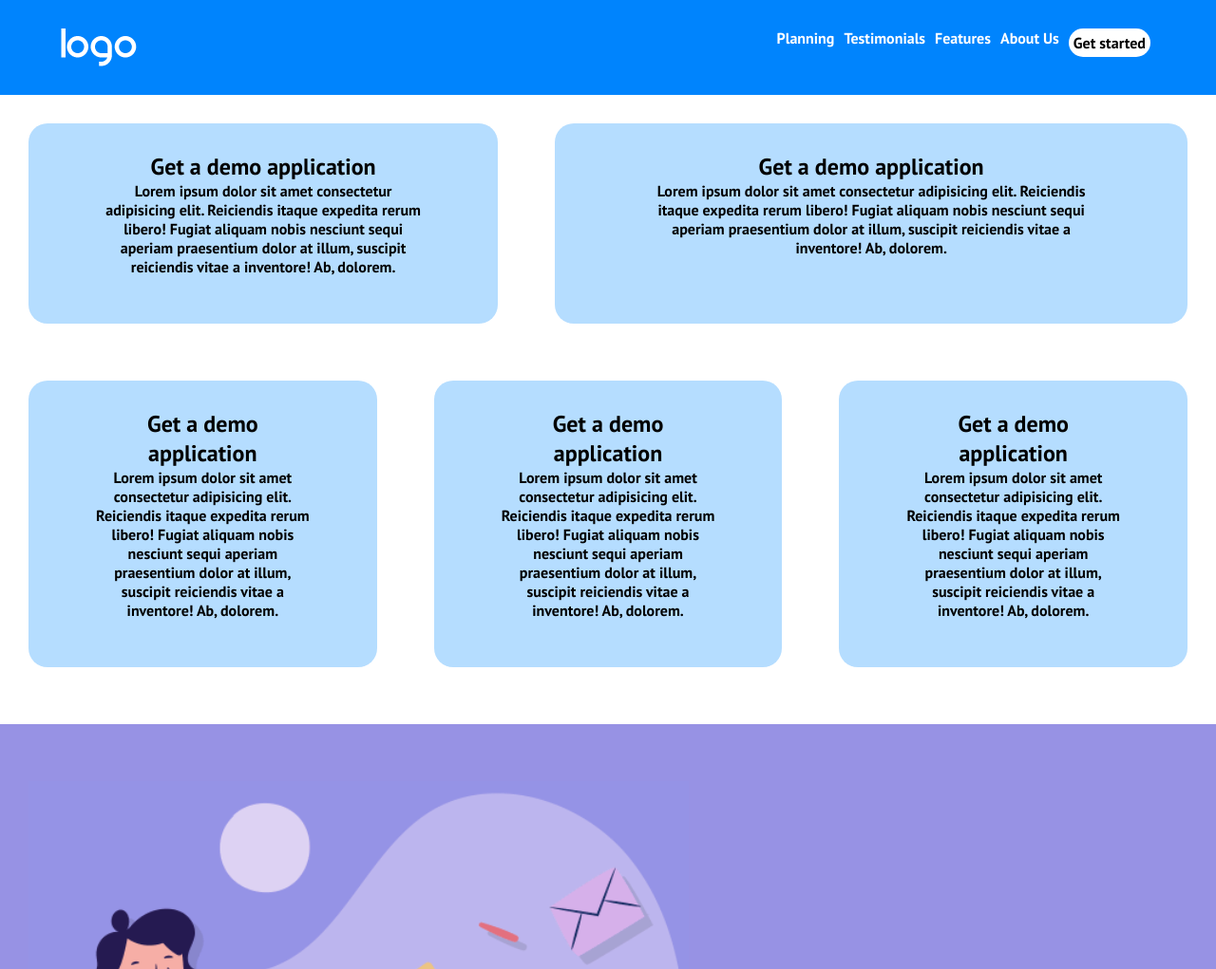
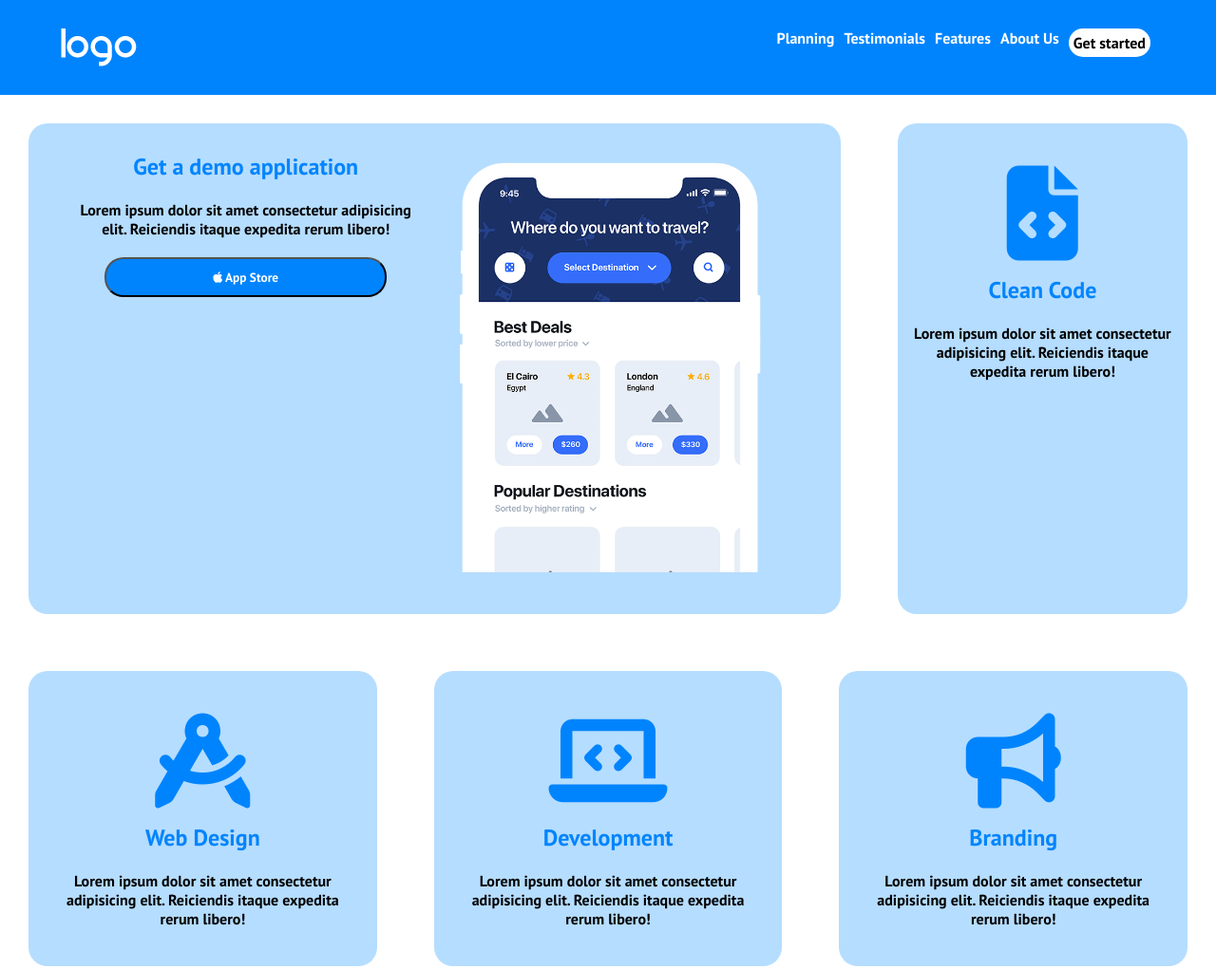
Before and after one commit to FRAALES/htmlcss-responsive-layout, a plain HTML site: page index.html in a window 1280 px wide. Shown: the top 1021 px of the page at 95% size. Drawn offline with Linux system fonts and the light colour scheme.

Commit message:
main developer section FINITO

```diff
--- a/css/file.css
+++ b/css/file.css
@@ -111,18 +111,39 @@ header .container {
 
 
     .col{
-        width: 80%;
+        width: 90%;
         margin: 0 auto 20px;
         text-align: center;
-        padding: 30px;
+        padding: 30px 0 20px;
 
     }
 
+    .h1-dev{
+        color: #0084fd;
+        margin-bottom: 20px;
+    }
 
-/* versione desktop and tablet main
+    #button-apple{
+        color: white;
+        background-color: #0084fd;
+        border-radius: 20px;
+        padding: 10px;
+        margin: 20px 0;
+        width: 80%;
+    }
+
+    .icone-grandi{
+        font-size: 100px;
+        color: #0084fd;
+    }
+
+
+
+/* versione tablet main
     sezione developer */
 
     @media screen and (min-width: 375px) {
+
 
         .row-container{
             display: flex;
@@ -130,21 +151,43 @@ header .container {
         }
 
 
-       .row{
-        display: flex;
-        justify-content: space-between;
-        margin: 30px;
+        .row{
+            display: flex;
+            justify-content: space-between;
+            margin: 30px;
+           }
+
+       #row-large{
+        width: 70%;
        }
 
-       #row-large{
-        width: 90%;
+       #row-narrow{
+        width: 25%;
        }
 
-       #row.narrow{
-        width: 15%;
+
+ }
+
+
+
+
+
+
+    /* versione desktop main
+    sezione developer */
+    @media screen and (min-width: 810px) {
+
+        #col-large{
+            display: flex;
+
        }
 
+
     }
+
+
+
+
 
 
 
--- a/index.html
+++ b/index.html
@@ -61,18 +61,39 @@
                 <div class="row-container">
 
                     <div id="row-large" class="row">
-                        <div class="col">
-                            <h1>Get a demo application</h1>
-                            <p>Lorem ipsum dolor sit amet consectetur adipisicing elit. Reiciendis itaque expedita rerum libero! Fugiat aliquam nobis nesciunt sequi aperiam praesentium dolor at illum, suscipit reiciendis vitae a inventore! Ab, dolorem.
-                            </p>
+                        <div id="col-large" class="col">
+
+                            <div class="col-container">
+                                <h1 class="h1-dev">
+                                    Get a demo application
+                                </h1>
+                                <p>
+                                    Lorem ipsum dolor sit amet consectetur adipisicing elit. Reiciendis itaque expedita rerum libero!
+                                </p>
+                                <div>
+                                    <button id="button-apple"><i class="fa-brands fa-apple"></i> App Store</button>
+                                </div>
+                            </div>
+                            <div class="col-container">
+                                <div>
+                                    <img src="assets (4)/img/phone.png" alt="">
+                                </div>
+                            </div>
+
                         </div>
 
                     </div>
 
                     <div id="row-narrow" class="row">
                         <div class="col">
-                            <h1>Get a demo application</h1>
-                            <p>Lorem ipsum dolor sit amet consectetur adipisicing elit. Reiciendis itaque expedita rerum libero! Fugiat aliquam nobis nesciunt sequi aperiam praesentium dolor at illum, suscipit reiciendis vitae a inventore! Ab, dolorem.
+                            <div class="icone-grandi">
+                                <i class="fa-solid fa-file-code"></i>
+                            </div>
+                            <h1 class="h1-dev">
+                                Clean Code
+                            </h1>
+                            <p>
+                                Lorem ipsum dolor sit amet consectetur adipisicing elit. Reiciendis itaque expedita rerum libero!
                             </p>
                         </div>
                     </div>
@@ -84,16 +105,28 @@
                 <div class="row-container">
                     <div class="row">
                         <div class="col">
-                            <h1>Get a demo application</h1>
-                            <p>Lorem ipsum dolor sit amet consectetur adipisicing elit. Reiciendis itaque expedita rerum libero! Fugiat aliquam nobis nesciunt sequi aperiam praesentium dolor at illum, suscipit reiciendis vitae a inventore! Ab, dolorem.
+                            <div class="icone-grandi">
+                                <i class="fa-sharp fa-solid fa-compass-drafting"></i>
+                            </div>
+                            <h1 class="h1-dev">
+                                Web Design
+                            </h1>
+                            <p>
+                                Lorem ipsum dolor sit amet consectetur adipisicing elit. Reiciendis itaque expedita rerum libero!
                             </p>
                         </div>
                     </div>
 
                     <div class="row">
                         <div class="col">
-                            <h1>Get a demo application</h1>
-                            <p>Lorem ipsum dolor sit amet consectetur adipisicing elit. Reiciendis itaque expedita rerum libero! Fugiat aliquam nobis nesciunt sequi aperiam praesentium dolor at illum, suscipit reiciendis vitae a inventore! Ab, dolorem.
+                            <div class="icone-grandi">
+                                <i class="fa-solid fa-laptop-code"></i>
+                            </div>
+                            <h1 class="h1-dev">
+                                Development
+                            </h1>
+                            <p>
+                                Lorem ipsum dolor sit amet consectetur adipisicing elit. Reiciendis itaque expedita rerum libero!
                             </p>
                         </div>
 
@@ -101,11 +134,16 @@
 
                     <div class="row">
                         <div class="col">
-                            <h1>Get a demo application</h1>
-                            <p>Lorem ipsum dolor sit amet consectetur adipisicing elit. Reiciendis itaque expedita rerum libero! Fugiat aliquam nobis nesciunt sequi aperiam praesentium dolor at illum, suscipit reiciendis vitae a inventore! Ab, dolorem.
+                            <div class="icone-grandi">
+                                <i class="fa-solid fa-bullhorn"></i>
+                            </div>
+                            <h1 class="h1-dev">
+                                Branding
+                            </h1>
+                            <p>
+                                Lorem ipsum dolor sit amet consectetur adipisicing elit. Reiciendis itaque expedita rerum libero!
                             </p>
                         </div>
-                    </div>
                 </div>
 
             </div>
```
